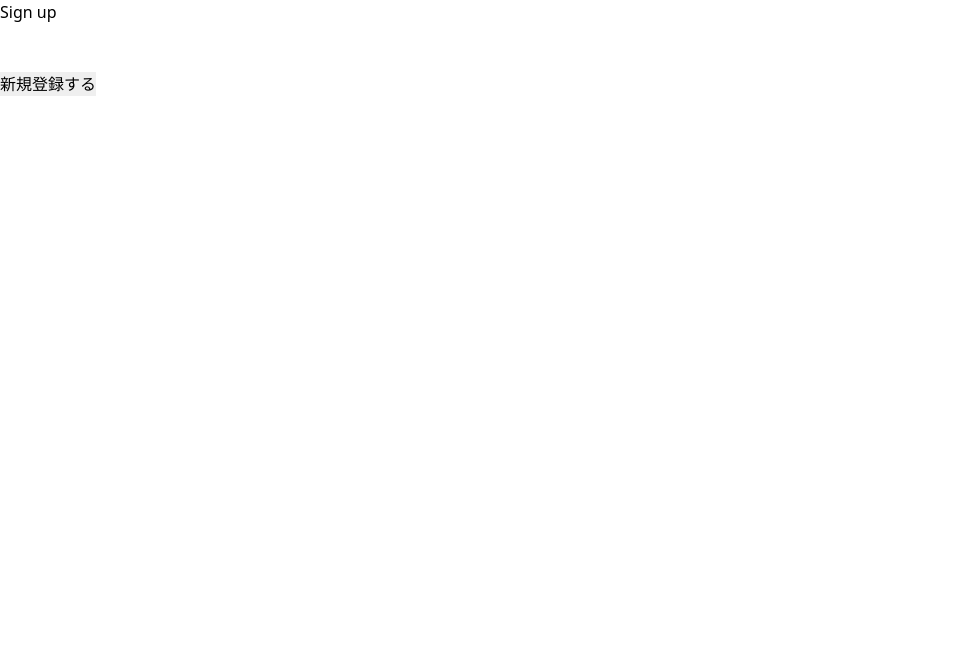
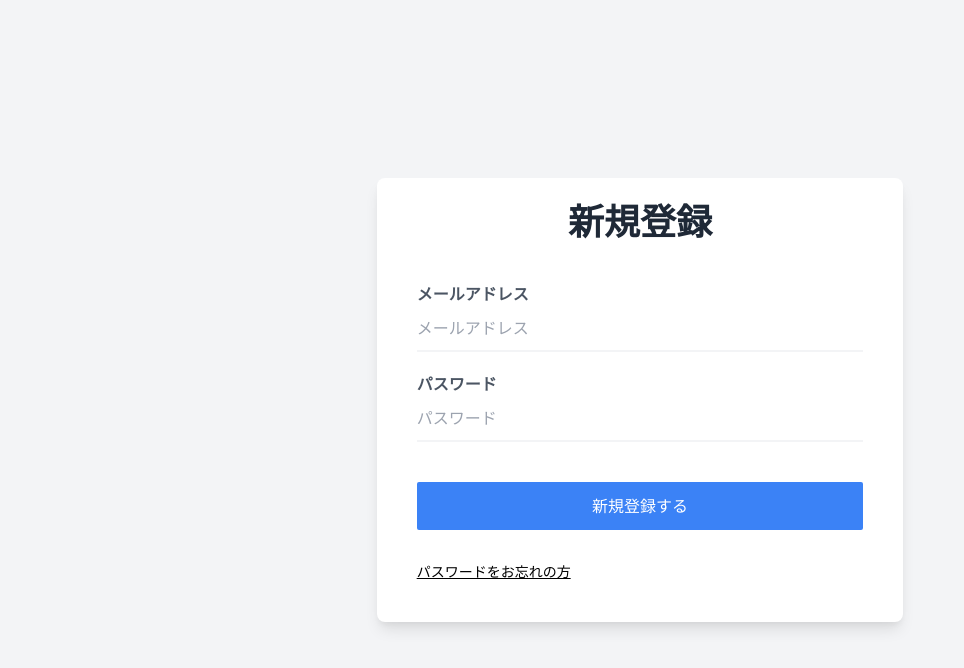
Before and after one commit to kyohei0423/stress-note-frontend, a Next.js app: page /signup in a window 1280 px wide. Shown: the top 668 px of the page, without its empty margins (0-964 px from the left). Built offline with nearby package versions, Linux system fonts and the light colour scheme.

Commit message:
Add layout with tailwind

```diff
--- a/pages/signup.tsx
+++ b/pages/signup.tsx
@@ -22,24 +22,75 @@ function Signup() {
 
   return (
     <Layout subTitle="新規登録">
-      <h1>Sign up</h1>
+      <div className="flex flex-col h-screen bg-gray-100">
+        <div className="grid place-items-center mx-2 my-20 sm:my-auto">
+          <div
+            className="w-11/12 p-12 sm:w-8/12 md:w-6/12 lg:w-5/12 2xl:w-4/12
+            px-6 py-10 sm:px-10 sm:py-6
+            bg-white rounded-lg shadow-md lg:shadow-lg"
+          >
+            <h2 className="text-center font-semibold text-3xl lg:text-4xl text-gray-800 mb-10">
+              新規登録
+            </h2>
             <form onSubmit={handleSubmit(onSubmit)}>
-        <div>
-          <input type="email" name="email" ref={register({ required: true })} />
-          {errors.email && <span>メールアドレスは必須です</span>}
+              <div className="mb-5">
+                <label
+                  htmlFor="email"
+                  className="block text-s font-semibold text-gray-600"
+                >
+                  メールアドレス
+                  <input
+                    id="email"
+                    type="email"
+                    name="email"
+                    placeholder="メールアドレス"
+                    ref={register({ required: true })}
+                    className="block w-full py-2.5 text-gray-800 appearance-none border-b-2 border-gray-100 focus:text-gray-500 focus:outline-none focus:border-gray-200"
+                  />
+                  {errors.email && (
+                    <p className="text-red-500 text-xs italic mt-1">
+                      メールアドレスは必須です
+                    </p>
+                  )}
+                </label>
               </div>
-        <div>
+              <div className="mb-10">
+                <label
+                  htmlFor="password"
+                  className="block text-s font-semibold text-gray-600"
+                >
+                  パスワード
                   <input
+                    id="password"
                     type="password"
                     name="password"
+                    placeholder="パスワード"
                     ref={register({ required: true })}
+                    className="block w-full py-2.5 text-gray-800 appearance-none border-b-2 border-gray-100 focus:text-gray-500 focus:outline-none focus:border-gray-200"
                   />
-          {errors.password && <span>パスワードは必須です</span>}
+                  {errors.password && (
+                    <p className="text-red-500 text-xs italic mt-1">
+                      パスワードは必須です
+                    </p>
+                  )}
+                </label>
               </div>
-        <div>
-          <input type="submit" value="新規登録する" />
+              <input
+                type="submit"
+                value="新規登録する"
+                className="w-full py-3 bg-blue-500 rounded-sm
+                    font-medium text-white uppercase cursor-pointer
+                    focus:outline-none hover:bg-blue-600 hover:shadow-none"
+              />
+            </form>
+            <div className="sm:flex sm:flex-wrap mt-8 sm:mb-4 text-sm text-center">
+              <a href="forgot-password" className="flex-2 underline">
+                パスワードをお忘れの方
+              </a>
             </div>
-      </form>
+          </div>
+        </div>
+      </div>
     </Layout>
   );
 }
```
Lines whose indentation alone changed are shown as unchanged.
